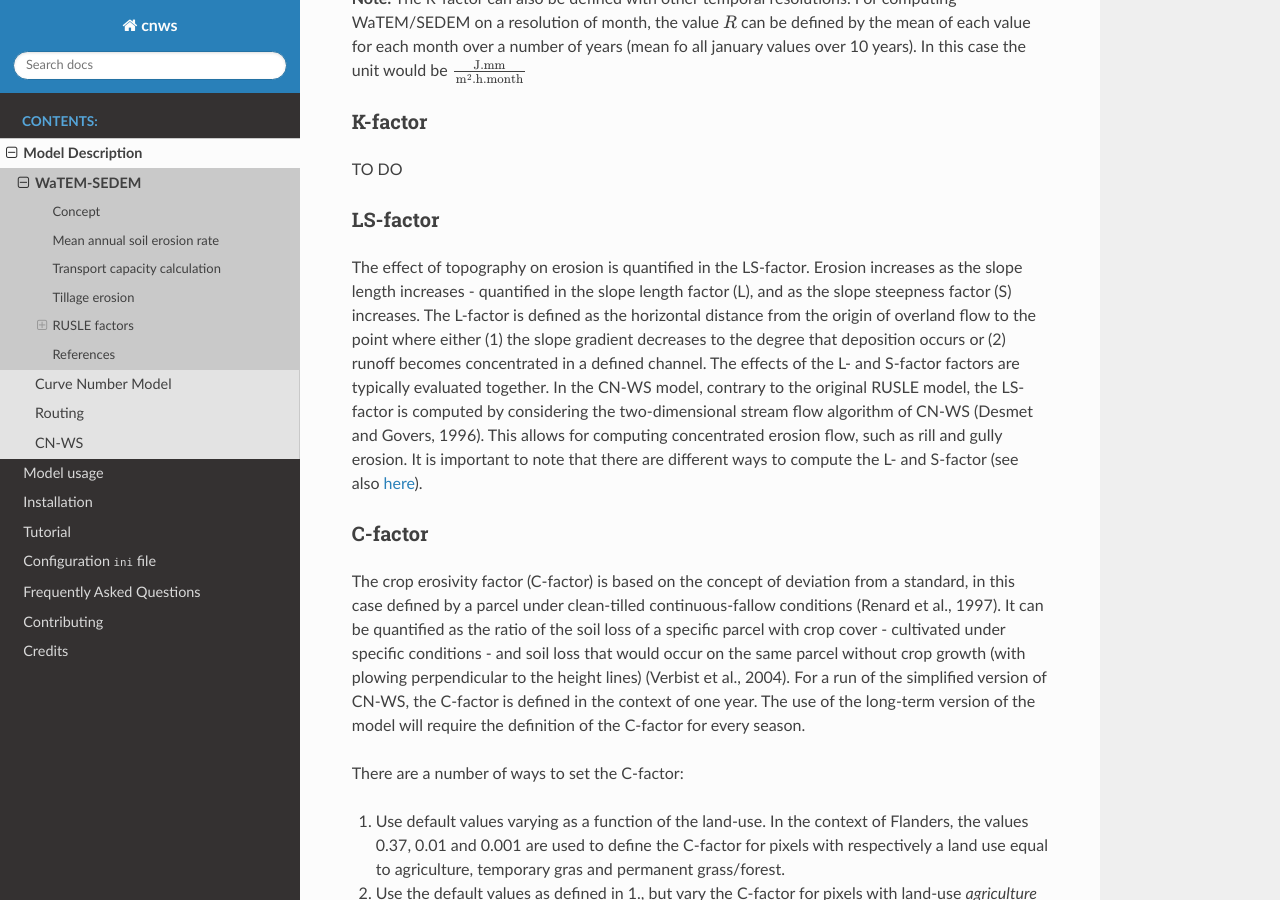
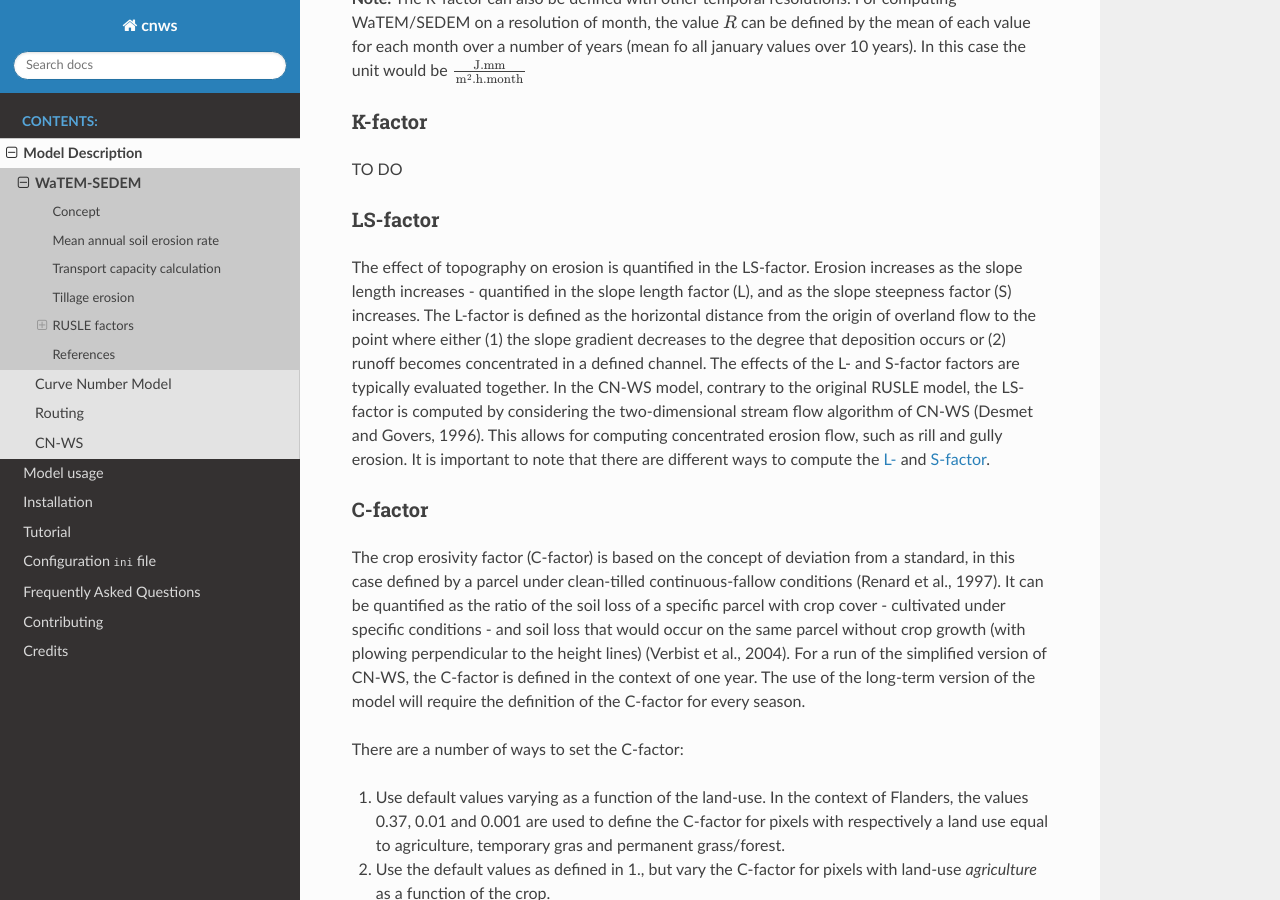
Before and after one commit to watem-sedem/watem-sedem, a Sphinx documentation site: the page built from docs/watem-sedem.rst, in a window 1280 px wide and 900 px high, scrolled down 2648 px. Built offline with Sphinx 7.4.7 and the Read the Docs theme 2.0.0, drawn with Linux system fonts in a browser that asks for light colours.

Commit message:
Adding links on watem-sedem page to L and S models

```diff
--- a/docs/watem-sedem.rst
+++ b/docs/watem-sedem.rst
@@ -148,7 +148,18 @@ TO DO
 LS-factor
 #########
 
-The effect of topography on erosion is quantified in the LS-factor. Erosion increases as the slope length increases - quantified in the slope length factor (L), and as the slope steepness factor (S) increases. The L-factor is defined as the horizontal distance from the origin of overland flow to the point where either (1) the slope gradient decreases to the degree that deposition occurs or (2) runoff becomes concentrated in a defined channel. The effects of the L- and S-factor factors are typically evaluated together. In the CN-WS model, contrary to the original RUSLE model, the LS-factor is computed by considering the two-dimensional stream flow algorithm of CN-WS (Desmet and Govers, 1996). This allows for computing concentrated erosion flow, such as rill and gully erosion. It is important to note that there are different ways to compute the L- and S-factor (see also :ref:`here <lmodel>`).
+The effect of topography on erosion is quantified in the LS-factor. Erosion
+increases as the slope length increases - quantified in the slope length factor
+(L), and as the slope steepness factor (S) increases. The L-factor is defined as
+the horizontal distance from the origin of overland flow to the point where
+either (1) the slope gradient decreases to the degree that deposition occurs or
+(2) runoff becomes concentrated in a defined channel. The effects of the L- and
+S-factor factors are typically evaluated together. In the CN-WS model, contrary
+to the original RUSLE model, the LS-factor is computed by considering the
+two-dimensional stream flow algorithm of CN-WS (Desmet and Govers, 1996). This
+allows for computing concentrated erosion flow, such as rill and gully erosion.
+It is important to note that there are different ways to compute the
+:ref:`L- <lmodel>` and :ref:`S-factor <smodel>`.
 
 .. _cfactor:
 
```
